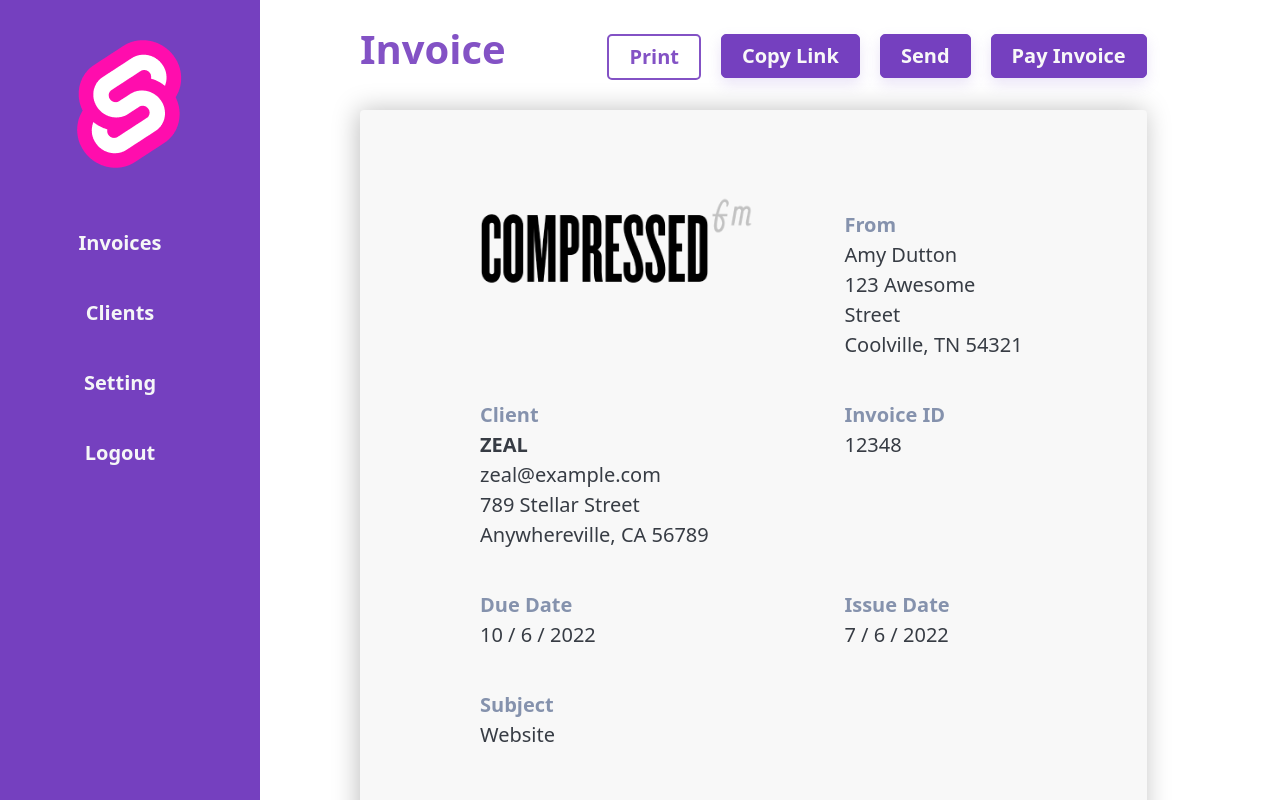
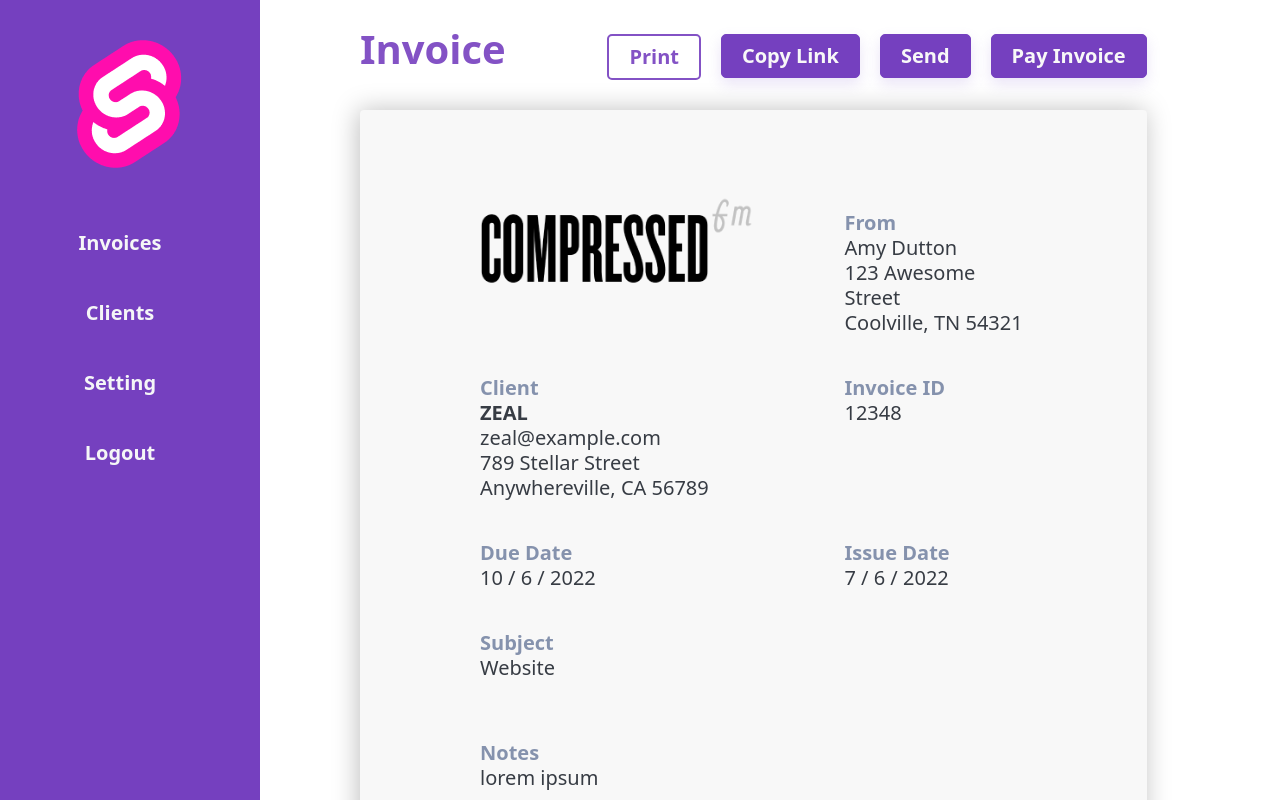
Before and after one commit to AdamMalec/cash-flip-app, a SvelteKit app: page /invoices/1 in a window 1280 px wide. Shown: the top 800 px of the page. Built offline with nearby package versions, Linux system fonts and the light colour scheme.

Commit message:
fix: change line-height for "invoice__body"

```diff
--- a/src/routes/(dashboard)/invoices/[id]/+page.svelte
+++ b/src/routes/(dashboard)/invoices/[id]/+page.svelte
@@ -119,6 +119,7 @@
 		grid-template-columns: repeat(6, minmax(0, 1fr));
 		row-gap: 1rem;
 		padding: 4rem 6rem;
+    line-height: 125%;
 		background-color: var(--pico-primary-inverse);
 		border-radius: 4px;
 		box-shadow: -2px 0px 26px 0px rgba(0, 0, 0, 0.25);
```
